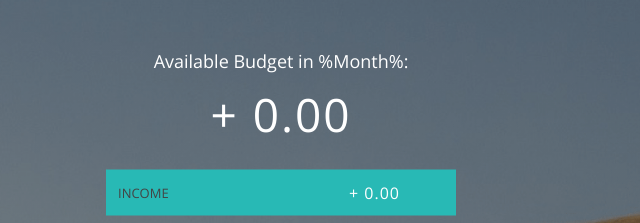
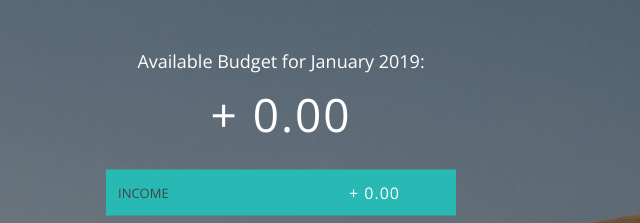
Before and after one commit to TrevorHegert/udemy_javascript, a plain HTML site: page 6-budgety/starter/index.html in a window 1280 px wide. Shown: the top 223 px of the page, 359-999 px from the left. Drawn offline with nearby package versions, Linux system fonts and the light colour scheme.

Commit message:
implemented dynamic month/year in UI

```diff
--- a/6-budgety/starter/app.js
+++ b/6-budgety/starter/app.js
@@ -154,7 +154,8 @@ var UIController = (function () {
     expenseLabel: ".budget__expenses--value",
     expensePercentage: ".budget__expenses--percentage",
     container: ".container",
-    expensesPercentageLabel: ".item__percentage"
+    expensesPercentageLabel: ".item__percentage",
+    dateLabel: ".budget__title--month"
   };
 
   //Format Number into Standard x,xxx.xx format
@@ -259,11 +260,13 @@ var UIController = (function () {
       }
     },
 
+    //Display Percentages on Each List Item
     displayPercentages: function (percentages) {
       var fields = document.querySelectorAll(
         DOMstrings.expensesPercentageLabel
       );
 
+      //Reusable forEach method that can apply to Node Lists
       var nodeListforEach = function (list, callback) {
         for (i = 0; i < list.length; i++) {
           callback(list[i], i);
@@ -277,6 +280,17 @@ var UIController = (function () {
           current.textContent = "n/a";
         }
       });
+    },
+
+    //Retrieve Current Month and Display to UI
+    displayDate: function () {
+      var now, month, months, year;
+      now = new Date();
+      months = ['January', 'February', 'March', 'April', 'May', 'June', 'July', 'August', 'September', 'October', 'November', 'December'];
+      month = months[now.getMonth()];
+      year = now.getFullYear();
+      document.querySelector(DOMstrings.dateLabel).textContent = month + ' ' + year;
+
     },
 
     //Export HTML class name variables as an object for use by other modules
@@ -388,6 +402,7 @@ var controller = (function (budgetCtrl, UICtrl) {
   return {
     init: function () {
       console.log("Application started.");
+      UICtrl.displayDate();
       UICtrl.displayBudget({
         budget: 0,
         totalInc: 0,
--- a/6-budgety/starter/index.html
+++ b/6-budgety/starter/index.html
@@ -14,7 +14,7 @@
     <div class="top">
         <div class="budget">
             <div class="budget__title">
-                Available Budget in <span class="budget__title--month">%Month%</span>:
+                Available Budget for <span class="budget__title--month">%Month%</span>:
             </div>
 
             <div class="budget__value">+ 2,345.64</div>
```
